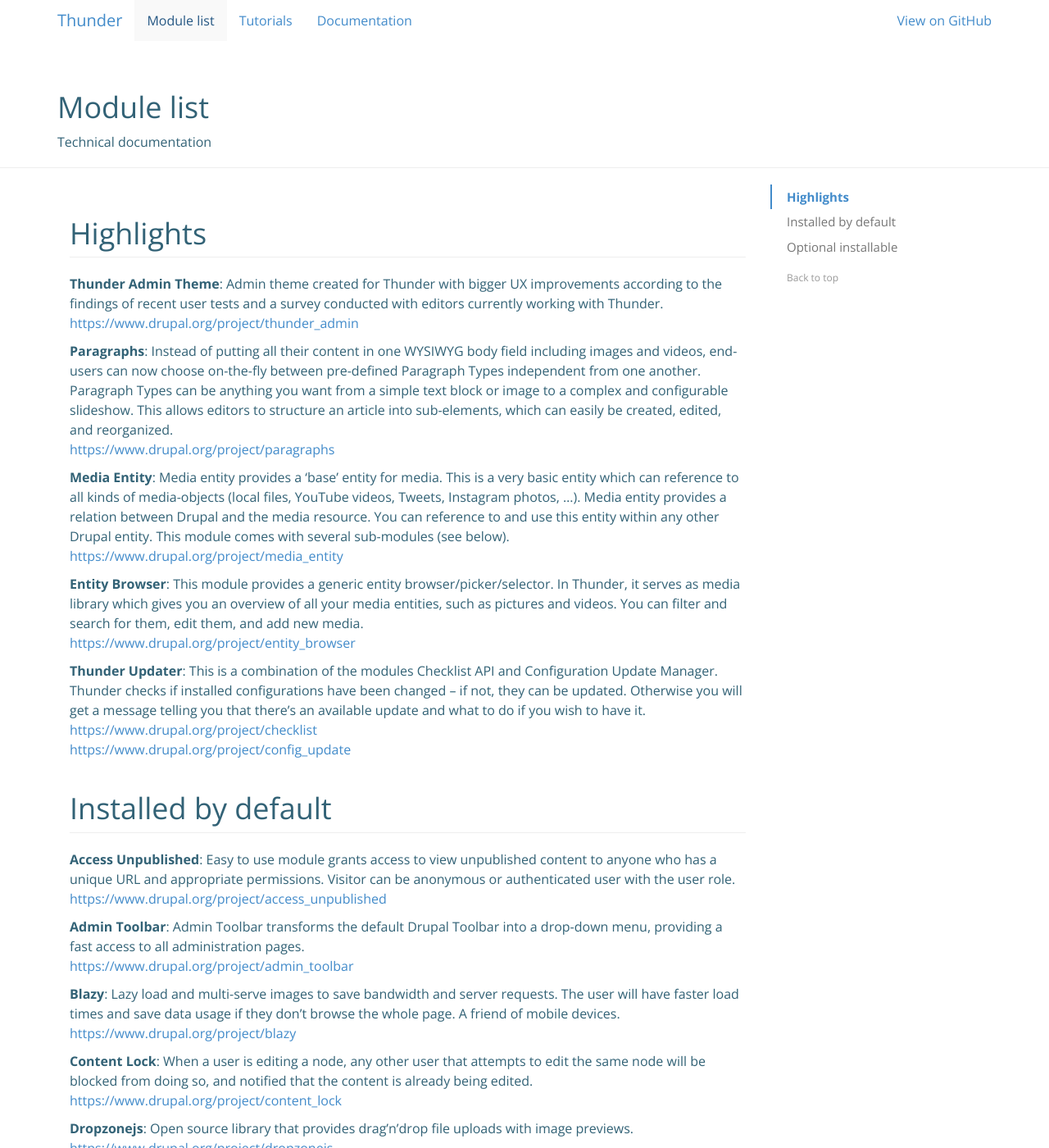
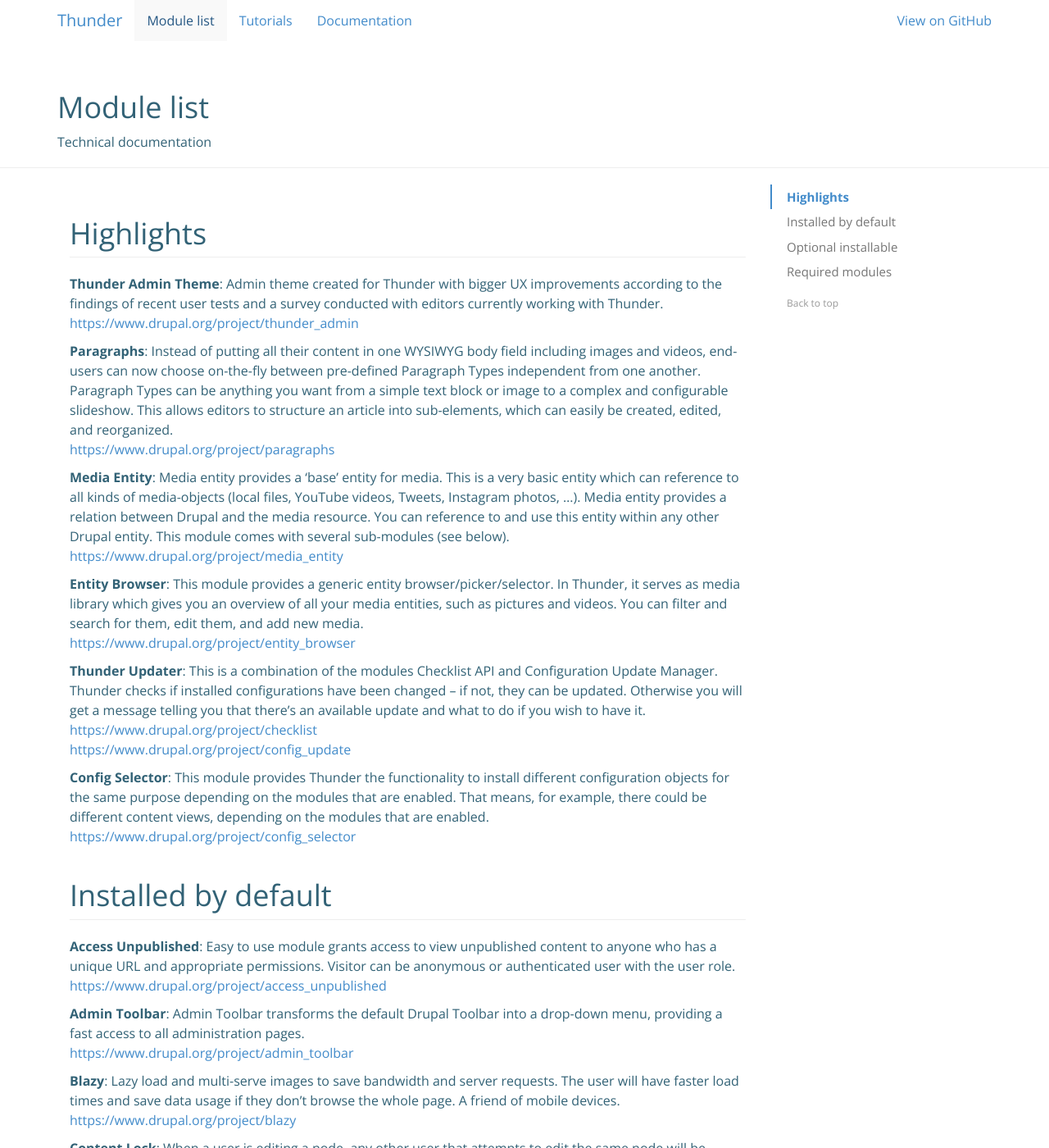
Before and after one commit to BurdaMagazinOrg/thunder-documentation, a Jekyll site: the page built from modules.md, in a window 1280 px wide and 1400 px high. Shown: the whole window at 82% size. Built offline with Jekyll 4.4.1, drawn with Linux system fonts in a browser that asks for light colours; nearby versions of some CDN libraries; our own code applies the rules of GitHub Pages for plain Markdown files; comment, search, counter and statistics services are not loaded; the repository's description, which GitHub fills in, is left out; some of the changed text lies outside the part shown.

Commit message:
Add config selector

```diff
--- a/_data/modules.yml
+++ b/_data/modules.yml
@@ -7,3 +7,6 @@
 - title: Optional installable
   include: modules/optional.md
   id: thunderoptional
+- title: Required modules
+  include: modules/required.md
+  id: thunderrequired
--- a/_includes/modules/highlights.md
+++ b/_includes/modules/highlights.md
@@ -13,3 +13,6 @@
 **Thunder Updater**: This is a combination of the modules Checklist API and Configuration Update Manager. Thunder checks if installed configurations have been changed – if not, they can be updated. Otherwise you will get a message telling you that there’s an available update and what to do if you wish to have it.<br />
 [https://www.drupal.org/project/checklist](https://www.drupal.org/project/checklist)<br />
 [https://www.drupal.org/project/config_update](https://www.drupal.org/project/config_update)
+
+**Config Selector**: This module provides Thunder the functionality to install different configuration objects for the same purpose depending on the modules that are enabled. That means, for example, there could be different content views, depending on the modules that are enabled.
+[https://www.drupal.org/project/config_selector](https://www.drupal.org/project/config_selector)
--- /dev/null
+++ b/_includes/modules/required.md
@@ -0,0 +1,4 @@
+Most of the modules Thunder ships, are enabled by default but could be disabled if you don't need them.
+But some modules are an integral component of Thunder and can never be disabled. These modules are:
+* Thunder Updater
+* Config Selector
```
